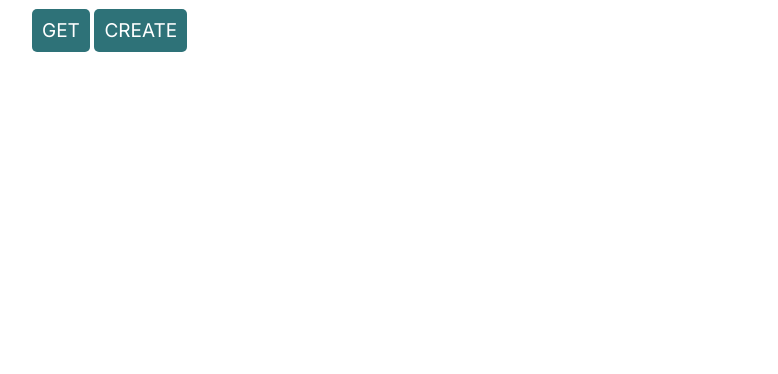
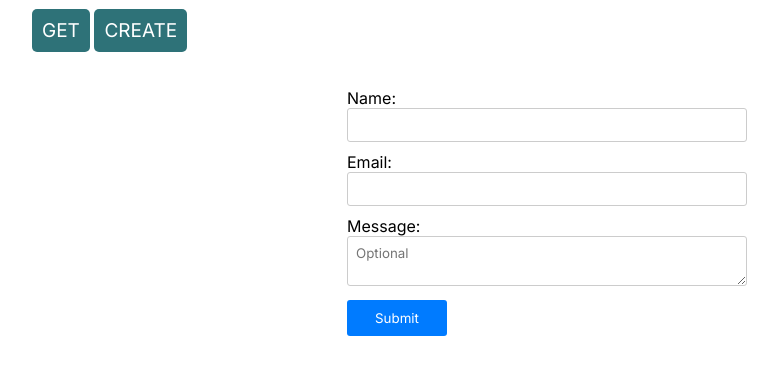
Before and after one commit to MirArfan/task-4-api, a plain HTML site: page index.html in a window 1280 px wide. Both pictures are taken after a click on the button "CREATE". Shown: the part 540-914 px from the top of the page, without its empty margins (118-896 px from the left). Before the commit the page ends 800 px from the top, so only its background shows below. Drawn offline with Linux system fonts and the light colour scheme; no server answers.

Commit message:
make form in async

```diff
--- a/app.js
+++ b/app.js
@@ -283,12 +283,63 @@ const createPost = async (newpost) => {
     }
 }
 
+let create_btn2 = true;
+// const createButton=document.getElementById('createPost');
+
+
 createButton.addEventListener("click", async () => {
-    const newPost = {
-        title: "New Post Title",
-        body: "new post body",
-        userId: 1,
-    };
-    const createdPost = await createPost(newPost);
-    console.log(createdPost);
-})
+    if (create_btn2) {
+        try {
+            const form_div = document.createElement("div");
+            form_div.style.display = "flex";
+            form_div.style.justifyContent = "center";
+            form_div.style.alignItems = "center";
+            form_div.style.maxWidth = "1440px";
+            // form_div.style.height = "40vh";
+            form_div.style.margin = "0 auto";
+            // form_div.style.width = "100vh";
+            form_div.style.padding = "20px";
+            form_div.style.borderRadius = "5px";
+
+            form_div.innerHTML = `
+            <form id="contact-form">
+            <label for="name">Name:</label><br>
+            <input type="text" id="name" name="name" required style="width: 400px; padding: 8px; margin-bottom: 10px; border: 1px solid #ccc; border-radius: 3px; "><br>
+            <label for="email">Email:</label><br>
+            <input type="email" id="email" name="email" required style="width: 400px; padding: 8px; margin-bottom: 10px; border: 1px solid #ccc; border-radius: 3px; box-sizing: border-box;"><br>
+            <label for="message">Message:</label><br>
+            <textarea id="message" name="message" placeholder="Optional" style="width: 400px; padding: 8px; margin-bottom: 10px; border: 1px solid #ccc; border-radius: 3px; box-sizing: border-box;"></textarea><br>
+            <button class="form-submit-btn" type="submit" style="width: 100px; padding: 10px; border: none; border-radius: 3px; background-color: #007bff; color: #fff; cursor: pointer;">Submit</button>
+        </form>
+    `;
+
+            createButton.insertAdjacentElement('afterend', form_div);
+
+            const contact_form = document.getElementById('contact-form');
+            contact_form.addEventListener('submit', async function (event) {
+                event.preventDefault();
+                const formData = new FormData(contact_form);
+                const formValues = Object.fromEntries(formData.entries());
+                console.log(formValues);
+                contact_form.reset();
+
+                try {
+                    const createdPost = await createPost(formValues);
+                    console.log(createdPost);
+                } catch (error) {
+                    console.error("Failed to create post:", error);
+                }
+            });
+
+            create_btn2 = false;
+        } catch (error) {
+            console.error("Error:", error);
+        }
+    } else {
+        const form_div = document.getElementById('contact-form');
+        if (form_div) {
+            form_div.remove();
+        }
+        create_btn2 = true;
+    }
+});
--- a/index.html
+++ b/index.html
@@ -40,7 +40,7 @@
     <div class="container pt-3">
         <p class="h2-heading ">Using Async Await </p>
         <div class="row">
-            <div class="col">
+            <div class="col contact-box2">
                 <button class="btn btn-success" id="getPost">GET</button>
                 <button class="btn btn-primary" id="createPost">CREATE</button>
                 <!-- <button class="btn btn-info" id="updatePost">PUT</button>
```
